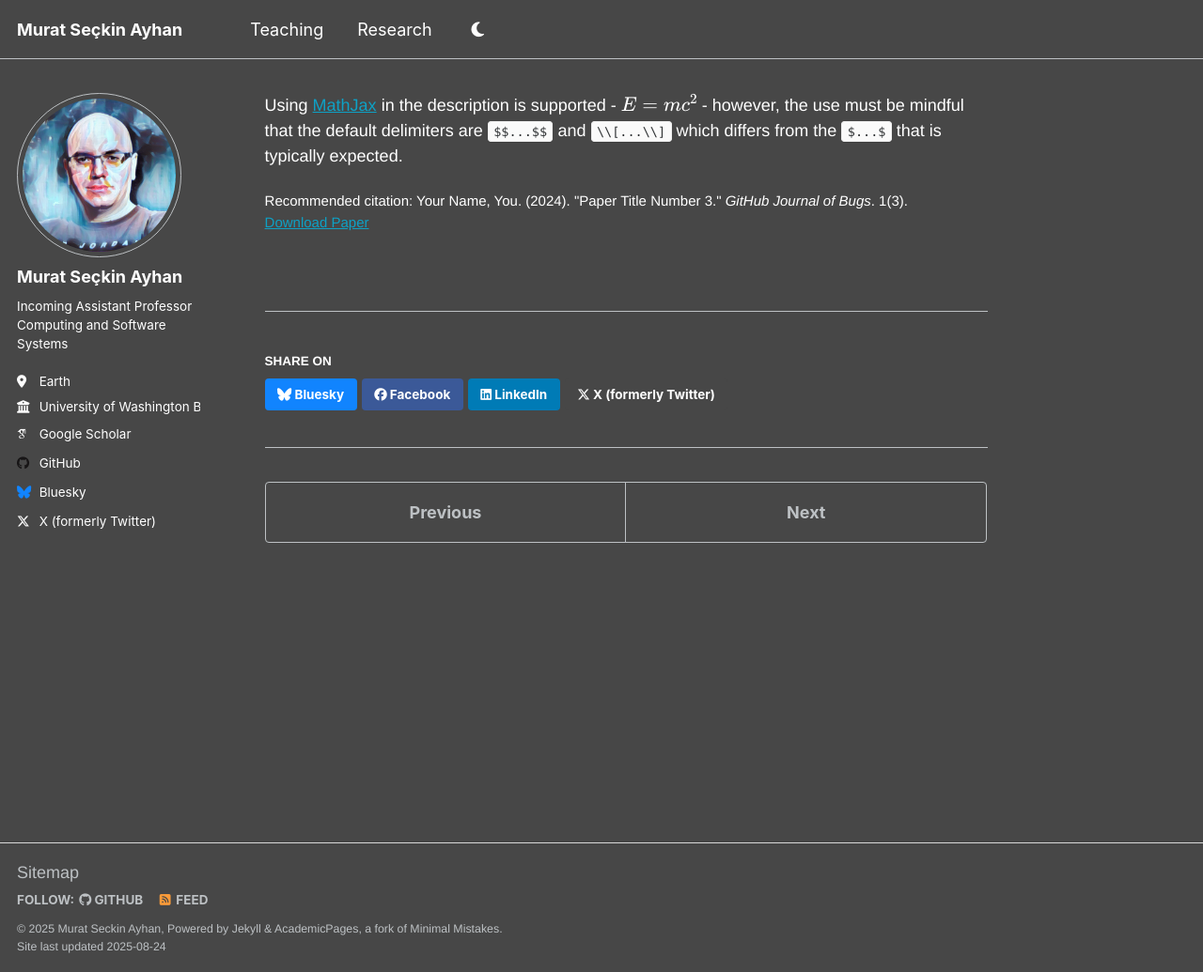
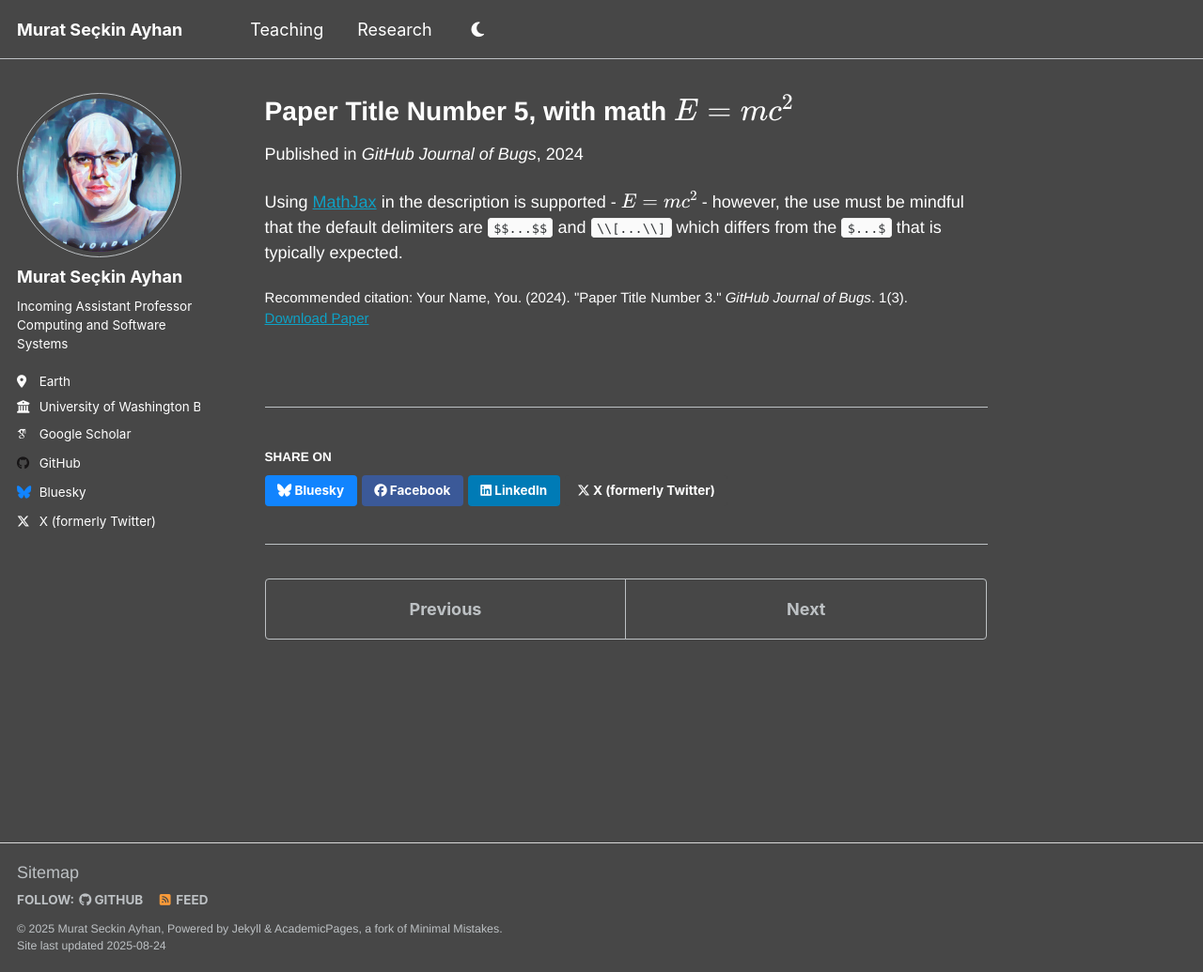
Before and after one commit to msayhan/msayhan.github.io, a Jekyll site: the page built from _publications/2025-06-08-paper-title-number-5.md, in a window 1280 px wide and 1035 px high. Shown: the whole window at 94% size. Built offline with Jekyll 4.4.1, drawn with Linux system fonts in a browser that asks for light colours; some web fonts are replaced; a script that is not in the unit is left out.

Commit message:
collection page title display none

```diff
--- a/_layouts/single.html
+++ b/_layouts/single.html
@@ -34,13 +34,13 @@ layout: default
           <p class="page__date"><strong><i class="fa fa-fw fa-calendar" aria-hidden="true"></i> {{ site.data.ui-text[site.locale].date_label | default: "Published:" }}</strong> <time datetime="{{ page.modified | date: "%Y-%m-%d" }}">{{ page.modified | date: "%B %d, %Y" }}</time></p>
         {% endif %}
 
-        <!-- {% if page.collection == 'teaching' %}
+        {% if page.collection == 'teaching' %}
           <p> {{ page.type }}, <i>{{ page.venue }}</i>, {{ page.date | default: "1900-01-01" | date: "%Y" }} </p>
         {% elsif page.venue and page.date %}
           <p>Published in <i>{{ page.venue }}</i>, {{ page.date | default: "1900-01-01" | date: "%Y" }} </p>
         {% elsif page.date %}
           <p class="page__date"><strong><i class="fa fa-fw fa-calendar" aria-hidden="true"></i> {{ site.data.ui-text[site.locale].date_label | default: "Published:" }}</strong> <time datetime="{{ page.date | date_to_xmlschema }}">{{ page.date | default: "1900-01-01" | date: "%B %d, %Y" }}</time></p>
-        {% endif %}     -->
+        {% endif %}
         </header>
       {% endunless %}
 
--- a/_sass/layout/_page.scss
+++ b/_sass/layout/_page.scss
@@ -37,9 +37,9 @@
 .page__title {
   margin-top: 0;
   line-height: 1;
-  // MSA added the lines below
-  display: none;
-  // MSA
+  // // MSA added the lines below
+  // display: none;
+  // // MSA
 
   & + .page__meta {
     margin-top: -0.5em;
@@ -155,6 +155,9 @@
 
     .page__title {
       font-size: $type-size-2;
+      // MSA added the lines below
+      display: none;
+      // MSA
 
       @include breakpoint($small) {
         font-size: $type-size-1;
```
